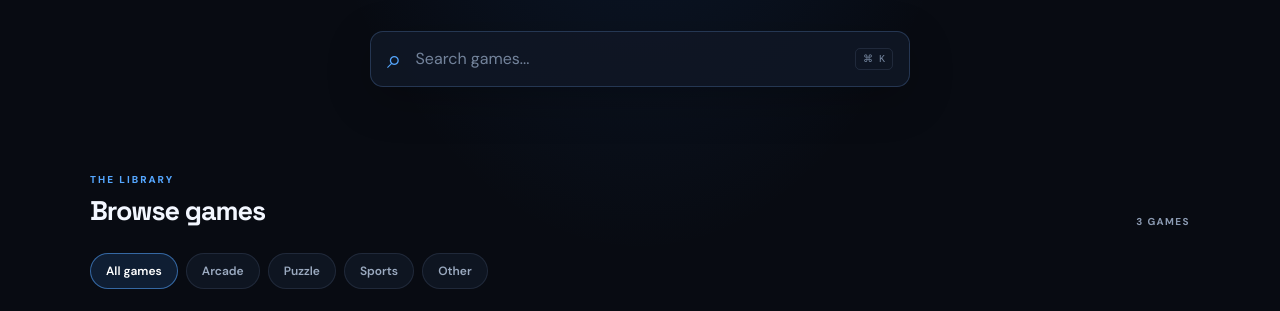
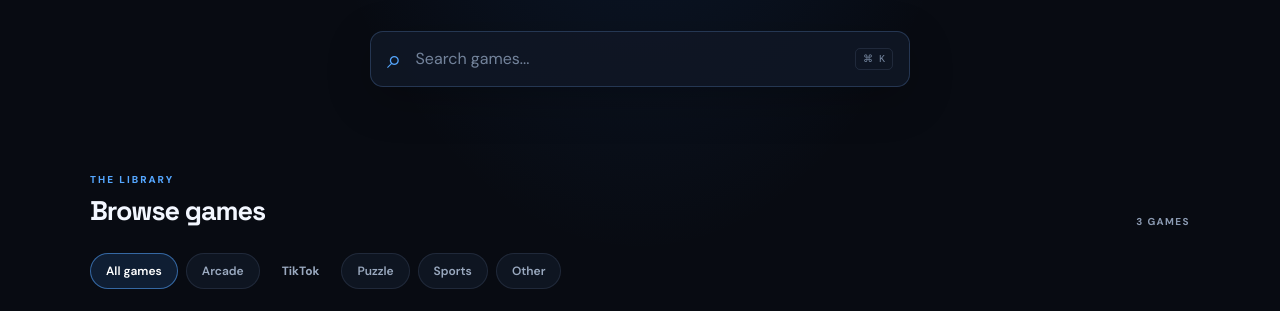
Before and after one commit to jeremy06052-max/Jrxdygames, a plain HTML site: page index.html in a window 1280 px wide. Shown: the part 309-620 px from the top of the page. Drawn offline with Linux system fonts and the light colour scheme.

Commit message:
Add TikTok button to navigation filters

```diff
--- a/index.html
+++ b/index.html
@@ -37,6 +37,7 @@
         <nav class="filters" aria-label="Game categories">
           <button class="filter active" data-category="All">All games</button>
           <button class="filter" data-category="Arcade">Arcade</button>
+          <button class="nav-btn" id="tiktokTab">TikTok</button>
           <button class="filter" data-category="Puzzle">Puzzle</button>
           <button class="filter" data-category="Sports">Sports</button>
           <button class="filter" data-category="Other">Other</button>
```
